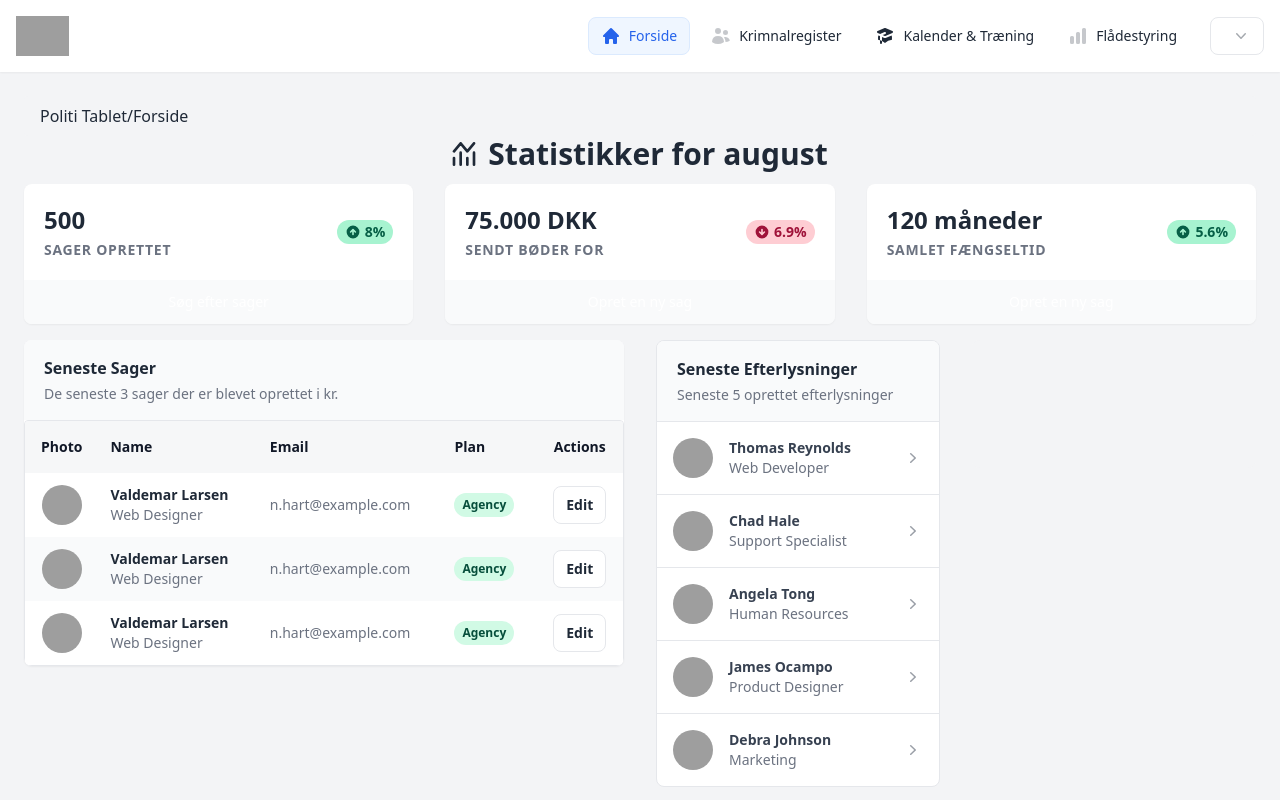
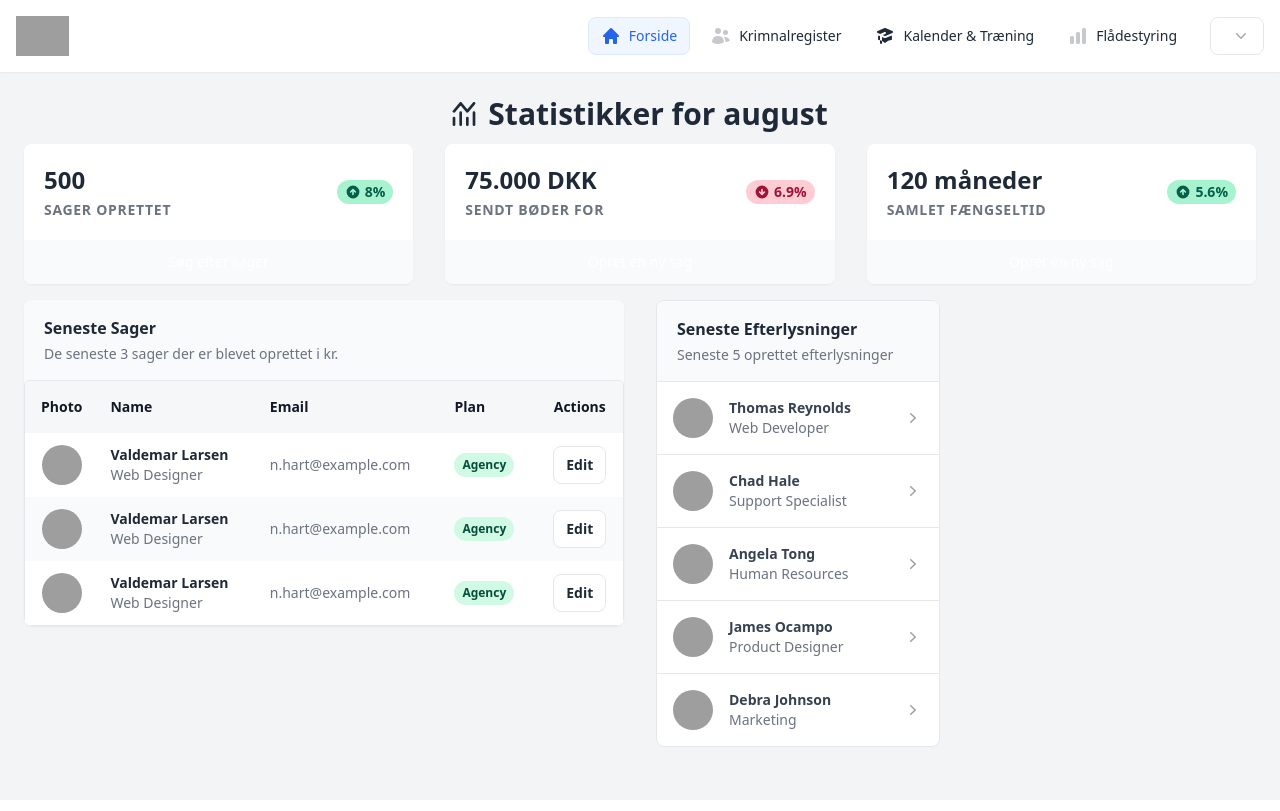
Before and after one commit to ValdemarLarsen/tablet, a Next.js app: page /forside in a window 1280 px wide. Built offline with nearby package versions, Linux system fonts and the light colour scheme; grey boxes are pictures that could not be loaded.

Commit message:
Update Navbar.tsx

```diff
--- a/pages/comp/Navbar.tsx
+++ b/pages/comp/Navbar.tsx
@@ -6,61 +6,7 @@ import { RootState } from './../../state/store';
 import Realnav from './Realnav'
 
 
-import Link from 'next/link';
-import { useRouter } from 'next/router';
 
-
-
-function Breadcrumbs() {
-  const router = useRouter();
-  const paths = router.pathname.split("/").filter(Boolean);
-
-  // Omsæt rå stinavne til mere læselige navne (kan udvides efter behov)
-  const formatPath = (path) => {
-    switch (path) {
-      case 'forside':
-        return 'Politi Tablet/Forside';
-      case 'krside':
-        return 'Kriminalregister';
-      // Flere cases kan tilføjes efter behov...
-      default:
-        return path.charAt(0).toUpperCase() + path.slice(1);
-    }
-  }
-
-  return (
-    <nav className="rounded px-4 py-2 dark:text-gray-100 bg-gray-100 dark:bg-gray-800">
-      <ol className="flex items-center">
-        {paths.map((path, idx) => {
-          const isLast = idx === paths.length - 1;
-          const to = `/${paths.slice(0, idx + 1).join("/")}`;
-          const formattedPath = formatPath(path);
-
-          return (
-            <li key={idx} className="flex items-center">
-              {!isLast ? (
-                <>
-                  <Link href={to}>
-                    <a className="text-blue-600 hover:text-blue-400 dark:text-blue-400 dark:hover:text-blue-300">
-                      {formattedPath}
-                    </a>
-                  </Link>
-                  <span className="px-1 opacity-25">
-                    <svg className="hi-mini hi-chevron-right inline-block w-5 h-5" xmlns="http://www.w3.org/2000/svg" viewBox="0 0 20 20" fill="currentColor" aria-hidden="true">
-                      <path fillRule="evenodd" d="M7.21 14.77a.75.75 0 01.02-1.06L11.168 10 7.23 6.29a.75.75 0 111.04-1.08l4.5 4.25a.75.75 0 010 1.08l-4.5 4.25a.75.75 0 01-1.06-.02z" clipRule="evenodd" />
-                    </svg>
-                  </span>
-                </>
-              ) : (
-                <span>{formattedPath}</span>
-              )}
-            </li>
-          );
-        })}
-      </ol>
-    </nav>
-  );
-}
 
 export default function Navbar() {
   const [mobileNavOpen, setMobileNavOpen] = useState(false);
@@ -101,7 +47,6 @@ export default function Navbar() {
 
 
         <div className="2xl:container mx-auto p-6 lg:p10">
-          <Breadcrumbs />
           <>
 
             {/* Statistics: Simple with Action */}
```
